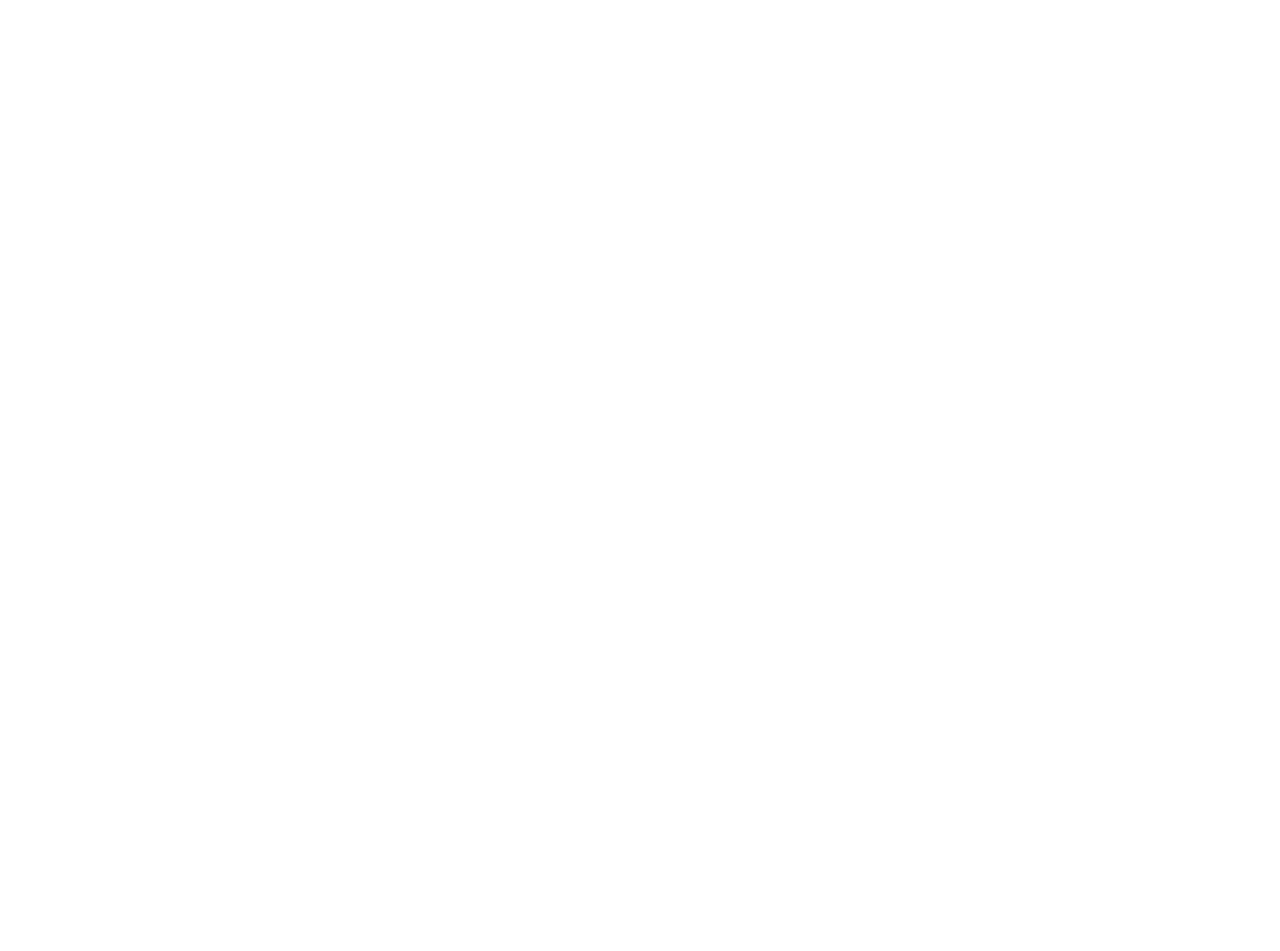
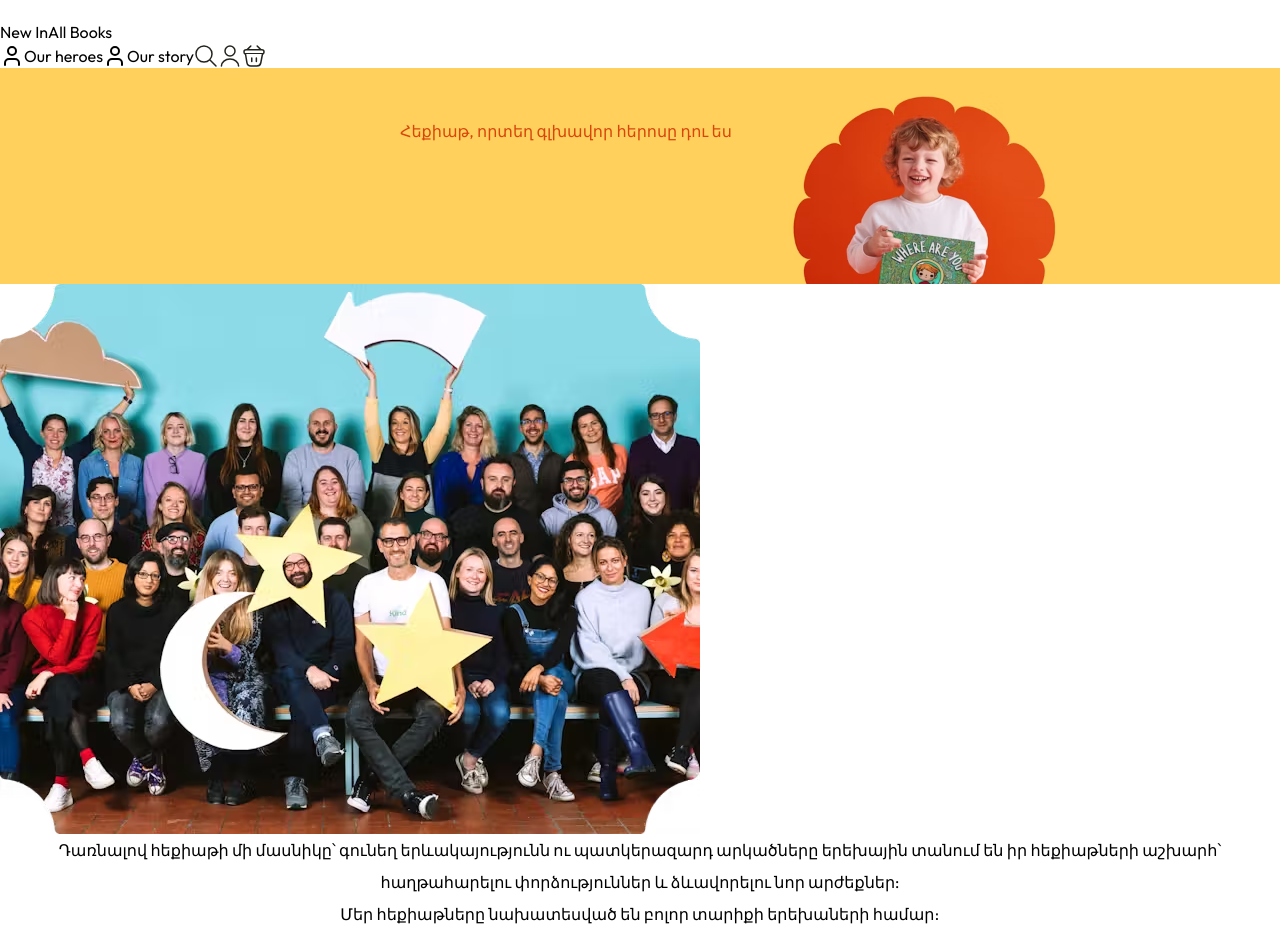
Before and after one commit to hrayravagyan88/MyBookStore, a React (Vite) app: page /OurStory in a window 1280 px wide. Before the commit this address had no page. Shown: the part 101-1052 px from the top of the page. Before the commit the page ends 800 px from the top, so only its background shows below. Built offline with nearby package versions, Linux system fonts and the light colour scheme.

Commit message:
Our Story

```diff
--- a/src/App.jsx
+++ b/src/App.jsx
@@ -7,6 +7,7 @@
 import Faq from "./pages/Faq";
 import MainLayout from "./components/MainLayout";
 import DeliveryInfo from "./components/DeliveryInfo";
+import OurStory from "./pages/OurStory";
 
 const App = () => {
   return (
@@ -15,6 +16,7 @@
           <Route path="/" element={<Home />} />
           <Route path="/product/:productId" element={<Product />} />
           <Route path="/deliveryInfo" element={<DeliveryInfo />} />
+          <Route path="/OurStory" element={<OurStory />} />
           <Route path="/questions" element={<Faq />} />
           <Route
             path="/product/:productId/Contacting"
--- a/src/assets/assets.js
+++ b/src/assets/assets.js
@@ -11,6 +11,8 @@
 import Mommy from '../assets/Mommy.avif'
 import Avatar from '../assets/Avatar.png'
 import AvatarBackGround from '../assets/AvatarBackGround.png'
+import WhereAreYou from '../assets/WhereAreYou.avif'
+import TeamPic from '../assets/TeamPic.avif'
 export const assets = {
     logo,
     bear1,
@@ -24,7 +26,9 @@
     Lion,
     Mommy,
     Avatar,
-    AvatarBackGround
+    AvatarBackGround,
+    WhereAreYou,
+    TeamPic
 }
 
 export const products = [
--- a/src/components/MainLayout/Header.jsx
+++ b/src/components/MainLayout/Header.jsx
@@ -189,7 +189,7 @@
                     </svg>
                     Our heroes
                   </a>
-
+              <NavLink to='OurStory'>
                   <a
                     className="text-gray-800focus:outline-none flex items-center rounded-lg p-2 text-[19px] dark:text-neutral-200"
                     href="#"
@@ -211,6 +211,7 @@
                     </svg>
                     Our story
                   </a>
+                  </NavLink>
                 </div>
               </div>
 
--- a/src/index.css
+++ b/src/index.css
@@ -269,6 +269,18 @@
 .DeliveryInfoContainer{
 height:125px;
 }
+.TextInpic{
+  position:absolute;
+  left:400px;
+  top:220px;
+color:#D8460D;
+}
+.textDiv{
+  margin: auto auto;
+    text-align: center;
+    vertical-align: middle;
+    line-height: 2
+}
 .firstContainer{
 
 }
--- /dev/null
+++ b/src/pages/OurStory.jsx
@@ -0,0 +1,29 @@
+import React from "react";
+import { assets } from "../assets/assets";
+
+const OurStory = () => {
+  return (
+    <div className="mx-auto container mt-4">
+    <div className="container mx-auto mb-6 flex justify-center text-xl">
+      <div className="forImage ">
+        <img className=" w-full " src={assets.WhereAreYou} />
+        <p className="TextInpic">Հեքիաթ, որտեղ գլխավոր հերոսը դու ես</p>
+      </div>
+    </div>
+     <div className="grid grid-cols-2 gap-2">
+        <div className="picDiv">
+            <img src={assets.TeamPic} />
+        </div>
+        <div className="textDiv"><p>Դառնալով հեքիաթի մի մասնիկը՝ գունեղ երևակայությունն ու պատկերազարդ արկածները երեխային տանում են իր հեքիաթների աշխարհ՝
+             <br/>հաղթահարելու փորձություններ և ձևավորելու նոր արժեքներ:
+             <br/>Մեր հեքիաթները նախատեսված են բոլոր տարիքի երեխաների համար։
+             <br/> <br/>    <strong> Դարձի՜ր հերոս մեր հեքիաթում</strong>
+             </p>
+        </div>
+     </div>
+    </div>
+
+  );
+};
+
+export default OurStory;
```
Also changed, not shown: src/assets/TeamPic.avif (added), src/assets/WhereAreYou.avif (added).
